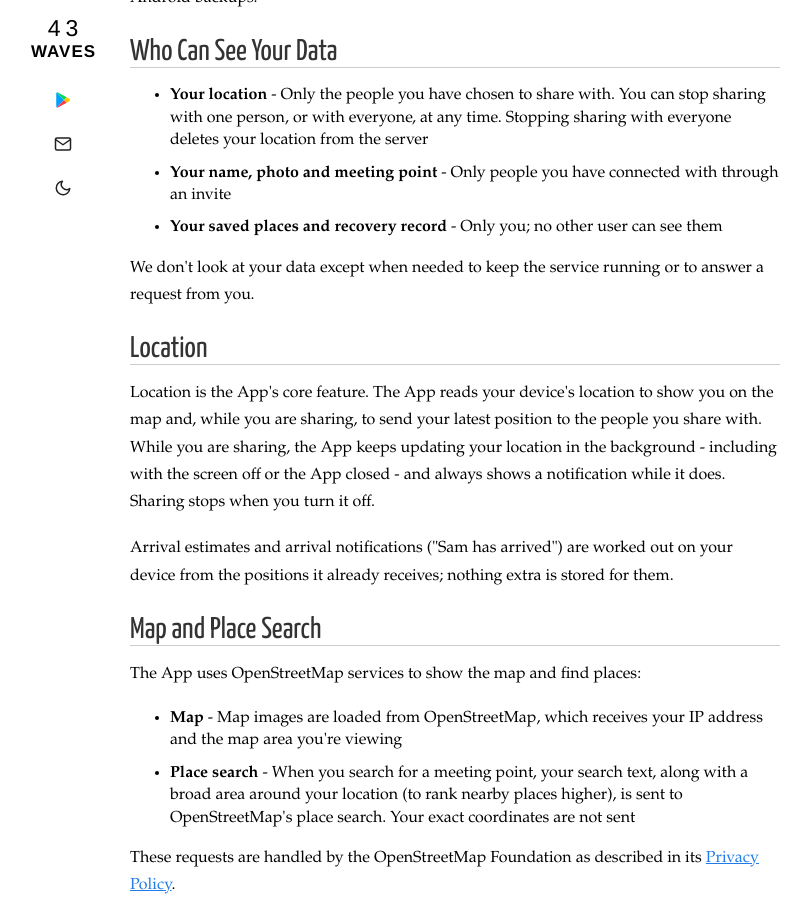
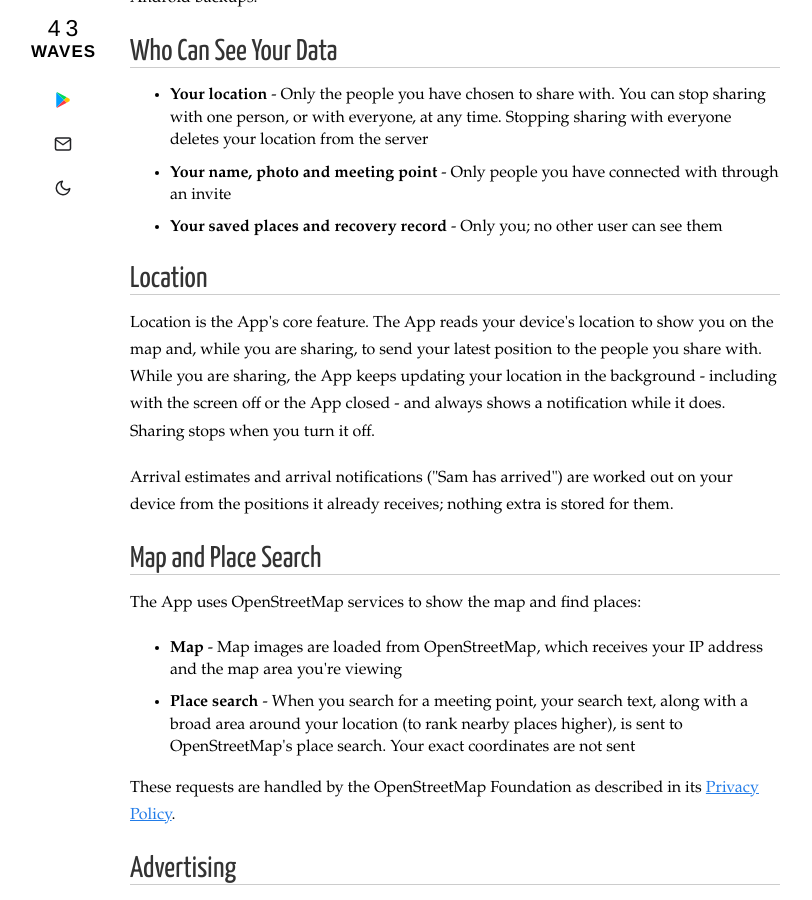
Before and after one commit to 43waves/43waves.github.io, a Jekyll site: the page built from weshare/privacy-policy.html, in a window 1280 px wide and 900 px high, scrolled down 1553 px. Shown: the whole window, without its empty margins (0-812 px from the left). Built offline with Jekyll 4.4.1, drawn with Linux system fonts in a browser that asks for light colours; nearby versions of some CDN libraries; Markdown is read by kramdown in place of the engine named in the settings.

Commit message:
Remove "we don't look at your data" line from Weshare privacy policy (#53)
## Why
Follow-up to #51. The Weshare policy ended its "Who Can See Your Data"
section with "We don't look at your data except when needed to keep the
service running or to answer a request from you." It is a promise about
our own behaviour, and the rest of the section already says who can see
what. Removed.

The "Last updated" date is unchanged (it was already November 12, 2026
from #51).

## Testing
Checked the diff: one sentence removed, spacing before the next heading
kept.

```diff
--- a/weshare/privacy-policy.html
+++ b/weshare/privacy-policy.html
@@ -52,7 +52,6 @@ title: "Weshare - Privacy Policy"
       <li><strong>Your name, photo and meeting point</strong> - Only people you have connected with through an invite</li>
       <li><strong>Your saved places and recovery record</strong> - Only you; no other user can see them</li>
     </ul>
-    <p>We don't look at your data except when needed to keep the service running or to answer a request from you.</p>
 
     <h2>Location</h2>
     <p>Location is the App's core feature. The App reads your device's location to show you on the map and, while you are sharing, to send your latest position to the people you share with. While you are sharing, the App keeps updating your location in the background - including with the screen off or the App closed - and always shows a notification while it does. Sharing stops when you turn it off.</p>
```
